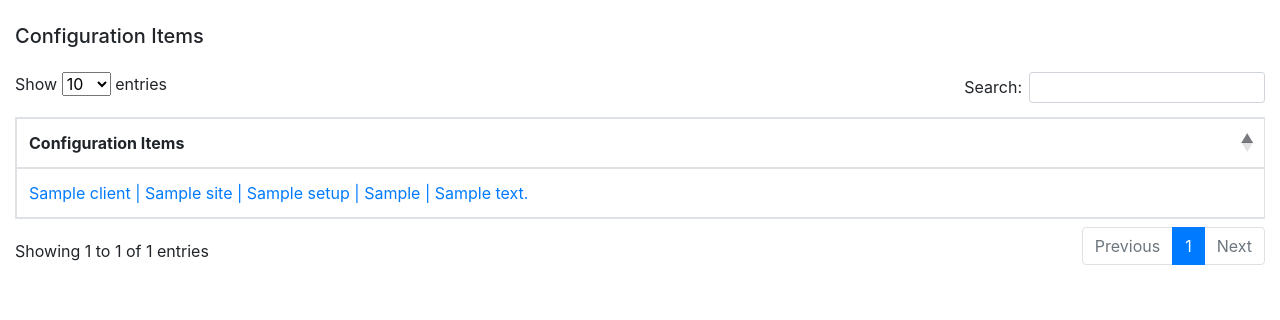
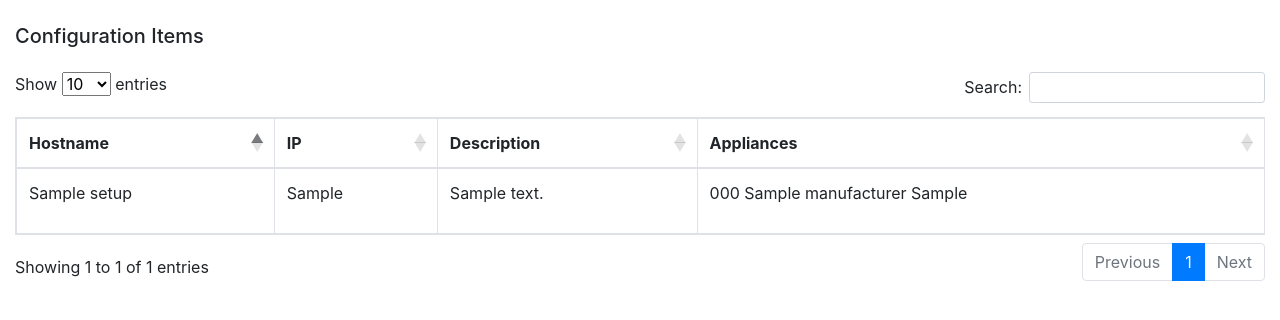
Before and after one commit to DiegoVilela/internalize, a Django app: page /cis/cis/ in a window 1280 px wide. Shown: the part 56-376 px from the top of the page. Run offline with Django 3.2, Linux system fonts and the light colour scheme; tables that the repository leaves empty hold one stand-in row (values such as "Sample post"); some libraries are stand-ins or nearby versions.

Commit message:
detail CI fields on list template

```diff
--- a/cis/templates/cis/ci_list.html
+++ b/cis/templates/cis/ci_list.html
@@ -8,14 +8,24 @@
 <table class="table table-bordered table-hover" id="dataTable">
     <thead>
     <tr>
-        <th>Configuration Items</th>
+        <th>Hostname</th>
+        <th>IP</th>
+        <th>Description</th>
+        <th>Appliances</th>
     </tr>
     </thead>
     <tbody>
     {% for ci in ci_list %}
         <tr>
+            <td>{{ ci.setup.hostname }}</td>
+            <td>{{ ci.setup.ip }}</td>
+            <td>{{ ci.setup.description }}</td>
             <td>
-                <a href="{{ ci.get_absolute_url }}">{{ ci }}</a>
+                <ul class="list-unstyled">
+                {% for appliance in ci.appliances.all %}
+                    <li>{{ appliance.serial_number }} {{ appliance.manufacturer }} {{ appliance.model }}</li>
+                {% endfor %}
+                </ul>
             </td>
         </tr>
     {% endfor %}
```
